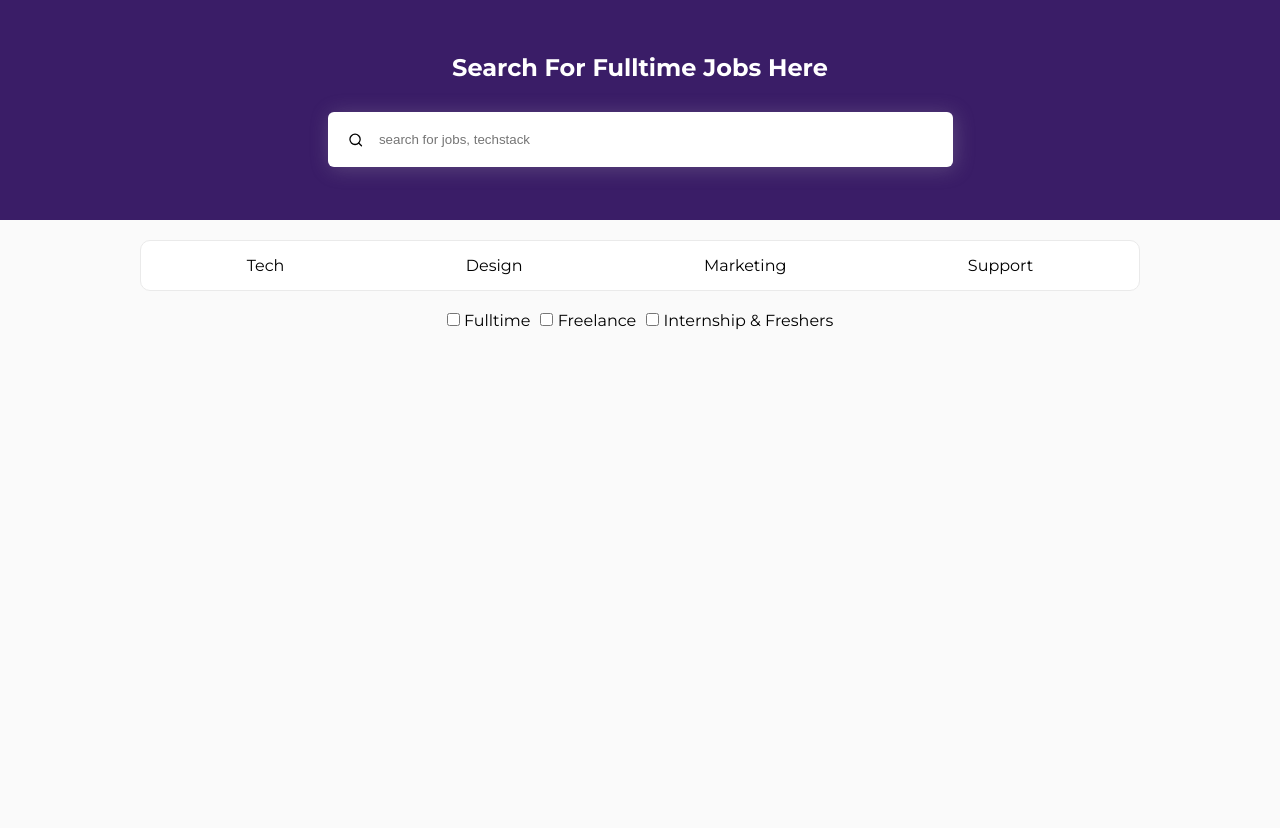
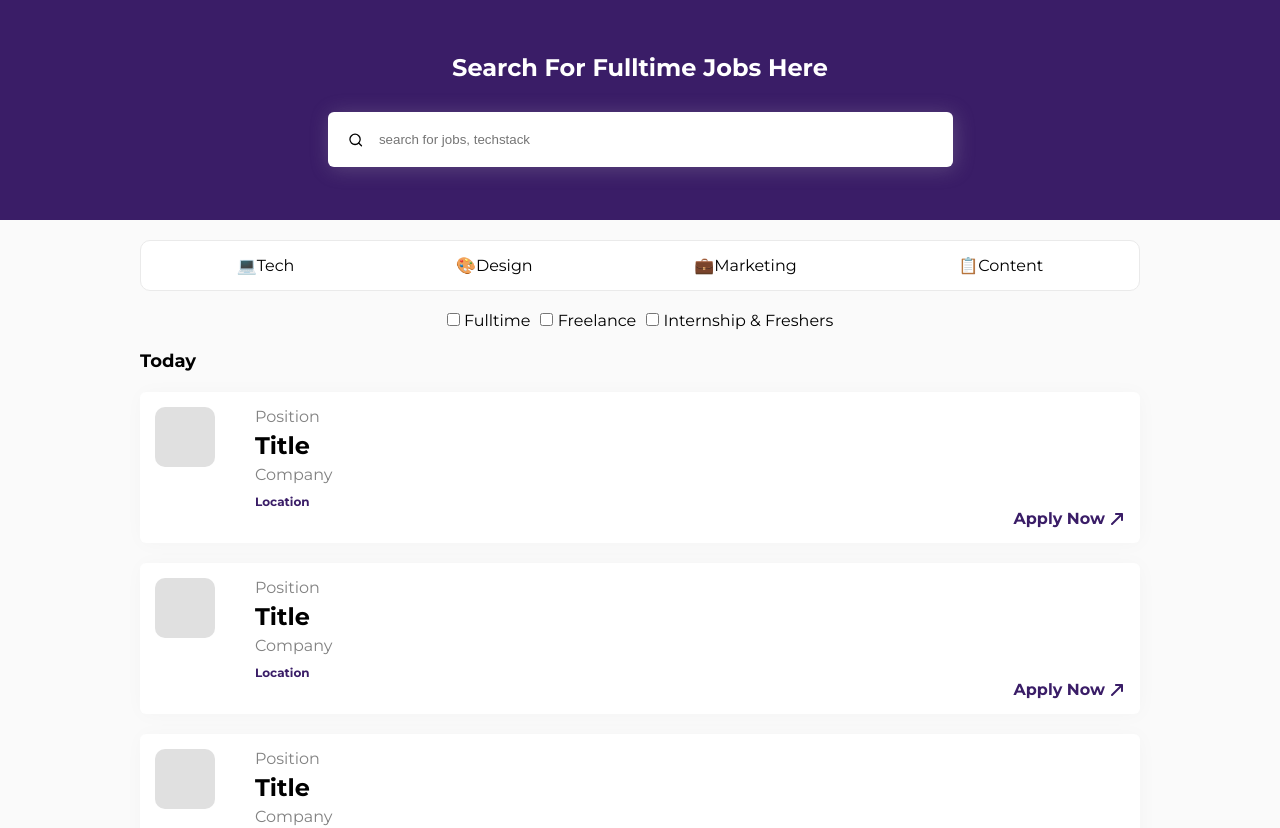
Before and after one commit to benjamin-bala/jobfinder, a React (Create React App) app: page / in a window 1280 px wide. Shown: the top 828 px of the page. Before the commit the page ends 800 px from the top, so only its background shows below. Built offline with nearby package versions, Linux system fonts and the light colour scheme.

Commit message:
Implemented category design

```diff
--- /dev/null
+++ b/src/components/Card/card.css
@@ -0,0 +1,24 @@
+.card {
+  display: grid;
+  grid-template-columns: 10rem 1fr;
+  margin: 2rem 0;
+  background-color: var(--white);
+  padding: 1.5rem;
+  border-radius: 0.6rem;
+  box-shadow: 0.1rem 0.1rem 2rem rgba(51, 51, 51, 0.026);
+}
+.card__thumbnail {
+  background: var(--gray5);
+  width: 6rem;
+  height: 6rem;
+  border-radius: 1rem;
+}
+.card__link {
+  display: flex;
+  justify-content: flex-end;
+  align-items: center;
+  gap: 0.4rem;
+}
+.card__link a {
+  text-decoration: none;
+}
--- /dev/null
+++ b/src/components/Card/index.js
@@ -0,0 +1,24 @@
+import './card.css';
+import { ImArrowUpRight2 } from 'react-icons/im';
+
+export default function Card() {
+  return (
+    <div className='card'>
+      <div className='card__thumbnail'></div>
+      <div className='card__content'>
+        <div className='spacing-b-2'>
+          <p className='text-mute'>Position</p>
+          <h3 className='text-xl card__title spacing-y-1'>Title</h3>
+          <p className='text-mute'>Company</p>
+        </div>
+        <p className='text-primary font-bold text-sm'>Location</p>
+        <div className='card__link'>
+          <a className='text-primary font-bold' href='#12'>
+            Apply Now
+          </a>
+          <ImArrowUpRight2 fill='#3a1d67' />
+        </div>
+      </div>
+    </div>
+  );
+}
--- /dev/null
+++ b/src/components/Category/index.js
@@ -0,0 +1,13 @@
+import Card from '../Card';
+import './category.css';
+
+export default function Category() {
+  return (
+    <div className='category'>
+      <h2 className='spacing-y-1 text-lg'>Today</h2>
+      <Card />
+      <Card />
+      <Card />
+    </div>
+  );
+}
--- a/src/components/Filter/index.js
+++ b/src/components/Filter/index.js
@@ -5,19 +5,19 @@ export default function Filter() {
   const filterData = [
     {
       name: 'tech',
-      symbol: '',
+      symbol: '💻',
     },
     {
       name: 'design',
-      symbol: '',
+      symbol: '🎨',
     },
     {
       name: 'marketing',
-      symbol: '',
+      symbol: '💼',
     },
     {
-      name: 'support',
-      symbol: '',
+      name: 'content',
+      symbol: '📋',
     },
   ];
   return (
--- a/src/index.css
+++ b/src/index.css
@@ -16,9 +16,9 @@
   /* font size */
   --font-sm: 1.2rem;
   --font-regular: 1.6rem;
-  --font-large: 2.4rem;
-  --font-xlarge: 3.2rem;
-  --font-2xlarge: 4rem;
+  --font-large: 1.8rem;
+  --font-xlarge: 2.4rem;
+  --font-2xlarge: 3.2rem;
 
   /* font weight */
   --font-bold: 700;
@@ -31,6 +31,7 @@
 }
 html {
   font-size: 62.5%;
+  scroll-behavior: smooth;
 }
 body {
   font-family: 'Montserrat', sans-serif;
@@ -51,7 +52,13 @@ body {
 .text-2xl {
   font-size: var(--font-2xlarge);
 }
+.text-mute {
+  color: var(--gray3);
+}
 
+.text-primary {
+  color: var(--primary);
+}
 .font-light {
   font-weight: var(--font-light);
 }
@@ -59,8 +66,22 @@ body {
   font-weight: var(--font-bold);
 }
 
+/* spacing */
+.spacing-y-1 {
+  margin: 0.5rem 0;
+}
+.spacing-b-2 {
+  margin-bottom: 1rem;
+}
+
 .max-width {
   max-width: 1040px;
   margin: 0 auto;
   padding: 2rem;
 }
+
+@media screen and (max-width: 768px) {
+  html {
+    font-size: 58%;
+  }
+}
--- a/src/views/Home/index.js
+++ b/src/views/Home/index.js
@@ -1,4 +1,5 @@
 import React from 'react';
+import Category from '../../components/Category';
 import Filter from '../../components/Filter';
 import SearchBox from '../../components/Searchbox';
 
@@ -8,6 +9,8 @@ export default function Home() {
       <SearchBox />
       <div className='max-width'>
         <Filter />
+        <Category />
+        <Category />
       </div>
     </div>
   );
```
Also changed, not shown: src/components/Category/category.css (added).
